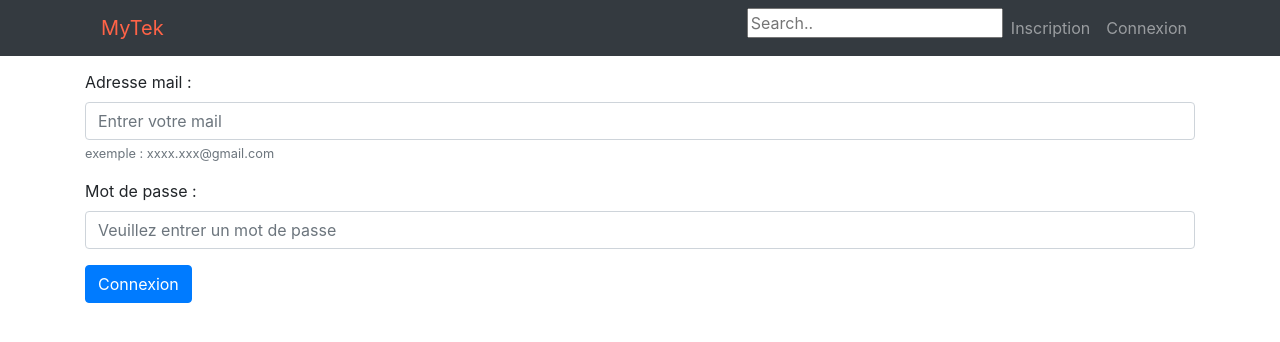
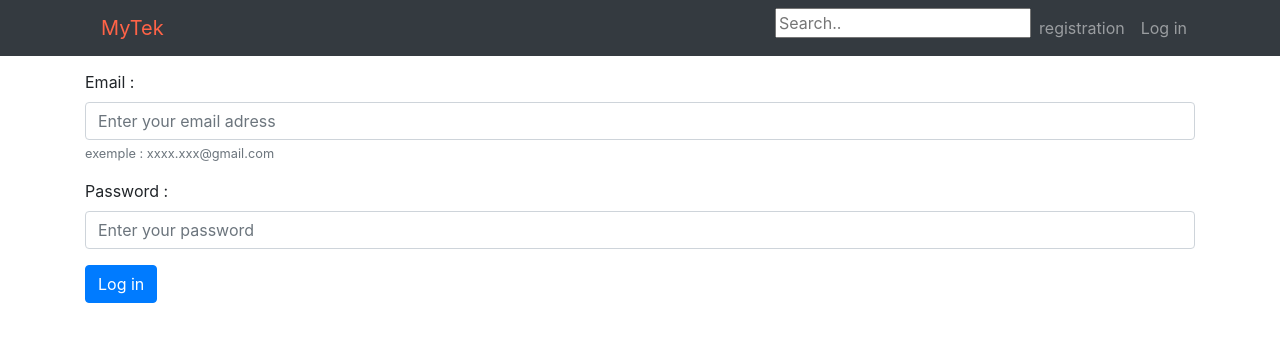
Before and after one commit to maximecohen2/projet_b3_MyTEK, a Django app: page /connexion/ in a window 1280 px wide. Shown: the top 342 px of the page. Run offline with Django 3.2, Linux system fonts and the light colour scheme; some libraries are stand-ins or nearby versions.

Commit message:
Traduction
Traduction des pages du francais vers l'anglais

```diff
--- a/siteDjango/templates/connexion.html
+++ b/siteDjango/templates/connexion.html
@@ -18,10 +18,10 @@
                         <input type="text" placeholder="Search..">
                     </li>
                     <li class="nav-item">
-                        <a class="nav-link" href="inscription.html">Inscription</a>
+                        <a class="nav-link" href="inscription.html">registration</a>
                     </li>
                     <li class="nav-item">
-                        <a class="nav-link" href="connexion.html">Connexion</a>
+                        <a class="nav-link" href="connexion.html">Log in</a>
                     </li>
                 </ul>
             </div>
@@ -32,15 +32,15 @@
     <div class="container">
         <form>
             <div class="form-group">
-                <label for="exampleInputEmail1">Adresse mail :</label>
-                <input type="email" class="form-control" id="exampleInputEmail1" aria-describedby="emailHelp" placeholder="Entrer votre mail">
+                <label for="exampleInputEmail1">Email :</label>
+                <input type="email" class="form-control" id="exampleInputEmail1" aria-describedby="emailHelp" placeholder="Enter your email adress">
                 <small id="emailHelp" class="form-text text-muted">exemple : xxxx.xxx@gmail.com</small>
             </div>
             <div class="form-group">
-                <label for="exampleInputPassword1">Mot de passe :</label>
-                <input type="password" class="form-control" id="exampleInputPassword1" placeholder="Veuillez entrer un mot de passe">
+                <label for="exampleInputPassword1">Password :</label>
+                <input type="password" class="form-control" id="exampleInputPassword1" placeholder="Enter your password">
             </div>
-            <button type="submit" class="btn btn-primary">Connexion</button>
+            <button type="submit" class="btn btn-primary">Log in</button>
         </form>
     </div>
     <!-- /.container -->
--- a/siteDjango/templates/index.html
+++ b/siteDjango/templates/index.html
@@ -13,10 +13,10 @@
             <div class="collapse navbar-collapse" id="navbarResponsive">
                 <ul class="navbar-nav ml-auto">
                     <li class="nav-item">
-                        <a class="nav-link" href="connexion.html">Connexion</a>
+                        <a class="nav-link" href="connexion.html">Log in</a>
                     </li>
                     <li class="nav-item">
-                        <a class="nav-link" href="inscription.html">Inscription</a>
+                        <a class="nav-link" href="inscription.html">Register</a>
                     </li>
                 </ul>
             </div>
--- a/siteDjango/templates/profil.html
+++ b/siteDjango/templates/profil.html
@@ -16,10 +16,10 @@
                         <a class="nav-link" href="#">PlayList</a>
                     </li>
                     <li class="nav-item">
-                        <a class="nav-link" href="#">Groupe</a>
+                        <a class="nav-link" href="#">Group</a>
                     </li>
                     <li class="nav-item">
-                        <a class="nav-link" href="#">Deconnexion</a>
+                        <a class="nav-link" href="#">Log off</a>
                     </li>
                 </ul>
             </div>
```
Also changed, not shown: siteDjango/templates/celebrite.html (+8 -8 lines), siteDjango/templates/grouplist.html (+7 -7 lines), siteDjango/templates/inscription.html (+9 -9 lines), siteDjango/templates/playList.html (+6 -6 lines).
